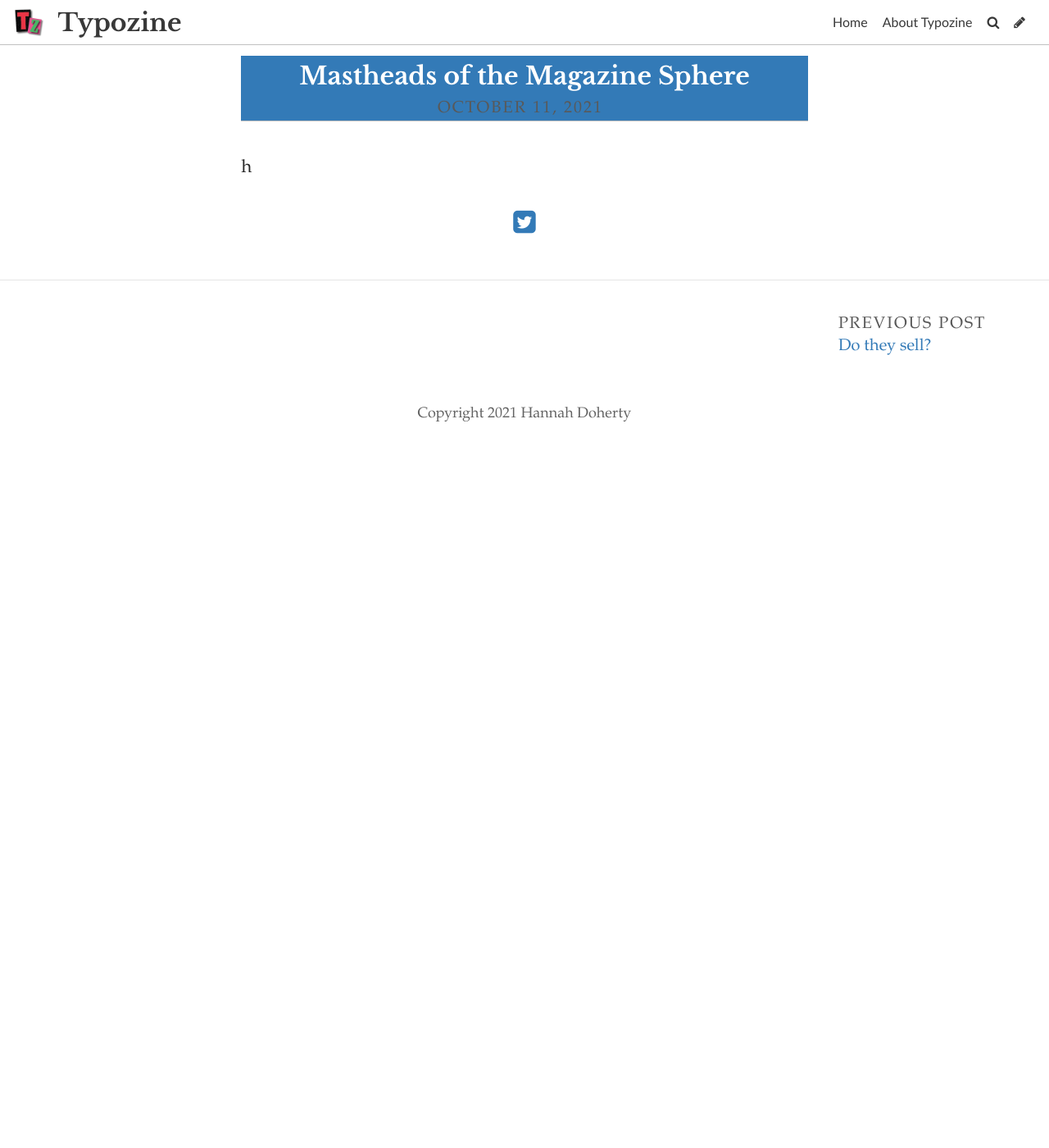
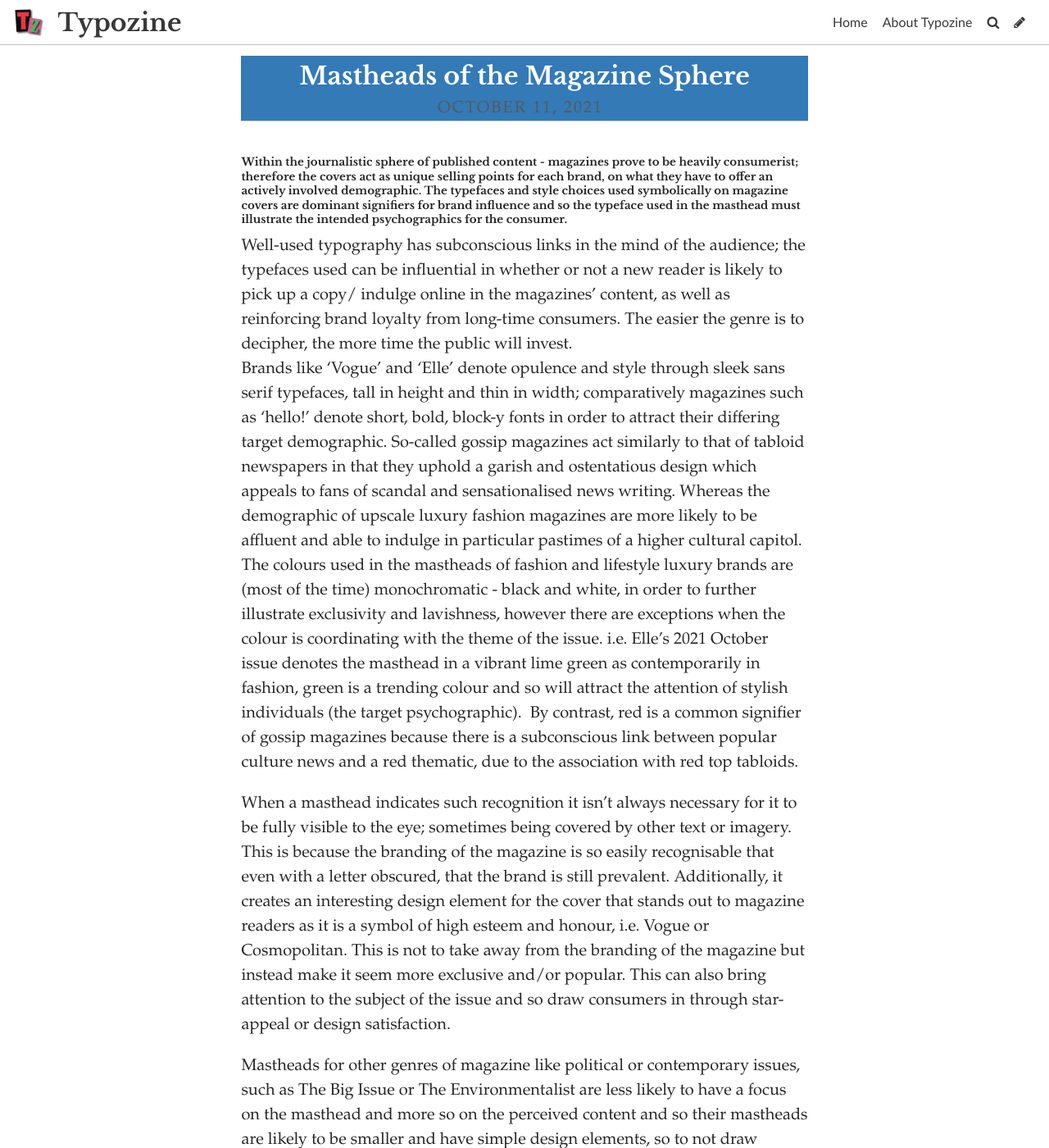
Before and after one commit to 19061287han/typoblog, a Jekyll site: the page built from _posts/2021-10-11-mastheads-of-the-magazine-sphere.md, in a window 1280 px wide and 1400 px high. Shown: the whole window at 82% size. Built offline with Jekyll 4.4.1, drawn with Linux system fonts in a browser that asks for light colours; some web fonts are replaced; some of the changed text lies outside the part shown.

Commit message:
Update Post “2021-10-11-mastheads-of-the-magazine-sphere”

```diff
--- a/_posts/2021-10-11-mastheads-of-the-magazine-sphere.md
+++ b/_posts/2021-10-11-mastheads-of-the-magazine-sphere.md
@@ -3,6 +3,17 @@
 title: Mastheads of the Magazine Sphere
 date: 2021-10-11T09:40:35.938Z
 title_color: "#ffffff"
-comments: false
+comments: true
 ---
-h
+###### Within the journalistic sphere of published content - magazines prove to be heavily consumerist; therefore the covers act as unique selling points for each brand, on what they have to offer an actively involved demographic. The typefaces and style choices used symbolically on magazine covers are dominant signifiers for brand influence and so the typeface used in the masthead must illustrate the intended psychographics for the consumer.
+
+Well-used typography has subconscious links in the mind of the audience; the typefaces used can be influential in whether or not a new reader is likely to pick up a copy/ indulge online in the magazines’ content, as well as reinforcing brand loyalty from long-time consumers. The easier the genre is to decipher, the more time the public will invest. \
+Brands like ‘Vogue’ and ‘Elle’ denote opulence and style through sleek sans serif typefaces, tall in height and thin in width; comparatively magazines such as ‘hello!’ denote short, bold, block-y fonts in order to attract their differing target demographic. So-called gossip magazines act similarly to that of tabloid newspapers in that they uphold a garish and ostentatious design which appeals to fans of scandal and sensationalised news writing. Whereas the demographic of upscale luxury fashion magazines are more likely to be affluent and able to indulge in particular pastimes of a higher cultural capitol. The colours used in the mastheads of fashion and lifestyle luxury brands are (most of the time) monochromatic - black and white, in order to further illustrate exclusivity and lavishness, however there are exceptions when the colour is coordinating with the theme of the issue. i.e. Elle’s 2021 October issue denotes the masthead in a vibrant lime green as contemporarily in fashion, green is a trending colour and so will attract the attention of stylish individuals (the target psychographic).  By contrast, red is a common signifier of gossip magazines because there is a subconscious link between popular culture news and a red thematic, due to the association with red top tabloids.
+
+When a masthead indicates such recognition it isn’t always necessary for it to be fully visible to the eye; sometimes being covered by other text or imagery. This is because the branding of the magazine is so easily recognisable that even with a letter obscured, that the brand is still prevalent. Additionally, it creates an interesting design element for the cover that stands out to magazine readers as it is a symbol of high esteem and honour, i.e. Vogue or Cosmopolitan. This is not to take away from the branding of the magazine but instead make it seem more exclusive and/or popular. This can also bring attention to the subject of the issue and so draw consumers in through star-appeal or design satisfaction.
+
+Mastheads for other genres of magazine like political or contemporary issues, such as The Big Issue or The Environmentalist are less likely to have a focus on the masthead and more so on the perceived content and so their mastheads are likely to be smaller and have simple design elements, so to not draw attention away from the issue at hand. With magazines similar it is likely that they have illustrations as opposed to photographs on the cover because the topics aren’t always people based but event topical and so hard to replicate in photography. Despite this, the masthead typefaces are still bold; simply with differing elements to gossip magazines in height and width - with the fonts on social magazines having shorter lengths and longer widths, usually also serif as the serifs on the fonts imply an opulence that takes away from the possible seriousness of the nature of the issue.
+
+Online versions of magazines evidently do not utilise mastheads as they lack cover pages, however the title and branding is carried over from the print version through the use of the typefaces and design.
+
+To summarise, mastheads are integral to initial perception of a brand when it comes to picking up a physical copy of a magazine.
```
